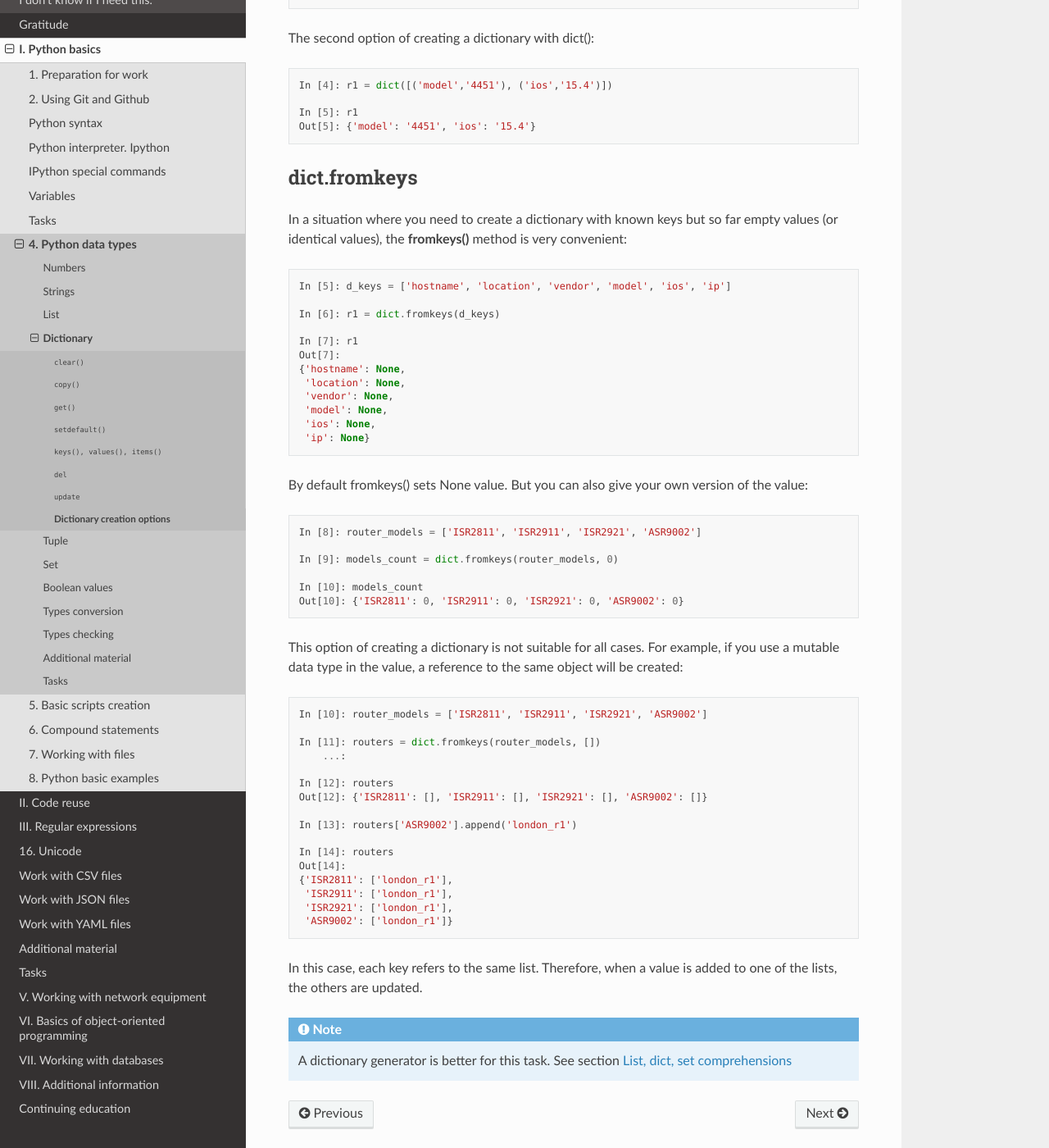
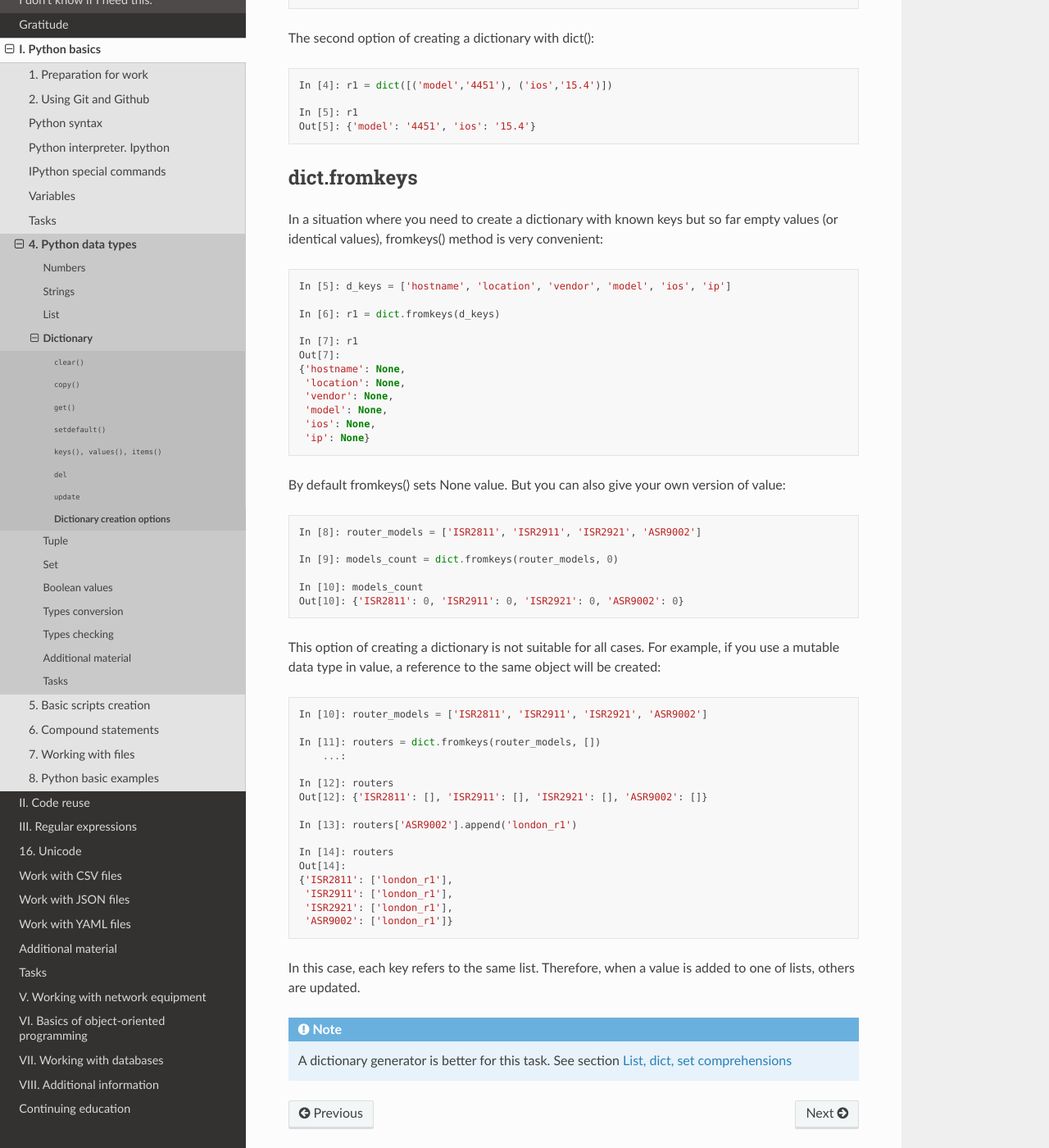
Before and after one commit to natenka/pyneng-book-en, a Sphinx documentation site: the page built from docs/source/book/04_data_structures/6b_create_dict.rst, in a window 1280 px wide and 1400 px high, scrolled down 612 px. Shown: the whole window at 82% size. Built offline with Sphinx 7.4.7 and the Read the Docs theme 2.0.0, drawn with Linux system fonts in a browser that asks for light colours; pages that are not in the unit, such as notebooks, are missing from menus; some of the changed text lies outside the part shown.

Commit message:
Update 6b_create_dict.rst

```diff
--- a/docs/source/book/04_data_structures/6b_create_dict.rst
+++ b/docs/source/book/04_data_structures/6b_create_dict.rst
@@ -4,7 +4,7 @@
 Literal
 ~~~~~~~
 
-A dictionary can be created with the help of a literal:
+A dictionary can be created with help of a literal:
 
 .. code:: python
 
@@ -13,7 +13,7 @@
 dict
 ~~~~
 
-The constructor **dict** allows you to create a dictionary in several ways.
+Construction *dict* allows you to create a dictionary in several ways.
 
 If you use strings as keys you can use this option to create a dictionary:
 
@@ -36,7 +36,7 @@
 dict.fromkeys
 ~~~~~~~~~~~~~
 
-In a situation where you need to create a dictionary with known keys but so far empty values (or identical values), the **fromkeys()** method is very convenient:
+In a situation where you need to create a dictionary with known keys but so far empty values (or identical values), fromkeys() method is very convenient:
 
 .. code:: python
 
@@ -54,7 +54,7 @@
      'ip': None}
 
 
-By default fromkeys() sets None value. But you can also give your own version of the value:
+By default fromkeys() sets None value. But you can also give your own version of value:
 
 .. code:: python
 
@@ -66,7 +66,7 @@
     Out[10]: {'ISR2811': 0, 'ISR2911': 0, 'ISR2921': 0, 'ASR9002': 0}
 
 
-This option of creating a dictionary is not suitable for all cases. For example, if you use a mutable data type in the value, a reference to the same object will be created:
+This option of creating a dictionary is not suitable for all cases. For example, if you use a mutable data type in value, a reference to the same object will be created:
 
 .. code:: python
 
@@ -87,7 +87,7 @@
      'ISR2921': ['london_r1'],
      'ASR9002': ['london_r1']}
 
-In this case, each key refers to the same list. Therefore, when a value is added to one of the lists, the others are updated.
+In this case, each key refers to the same list. Therefore, when a value is added to one of lists, others are updated.
 
 .. note::
     A dictionary generator is better for this task. See section :ref:`x_comprehensions`
```
